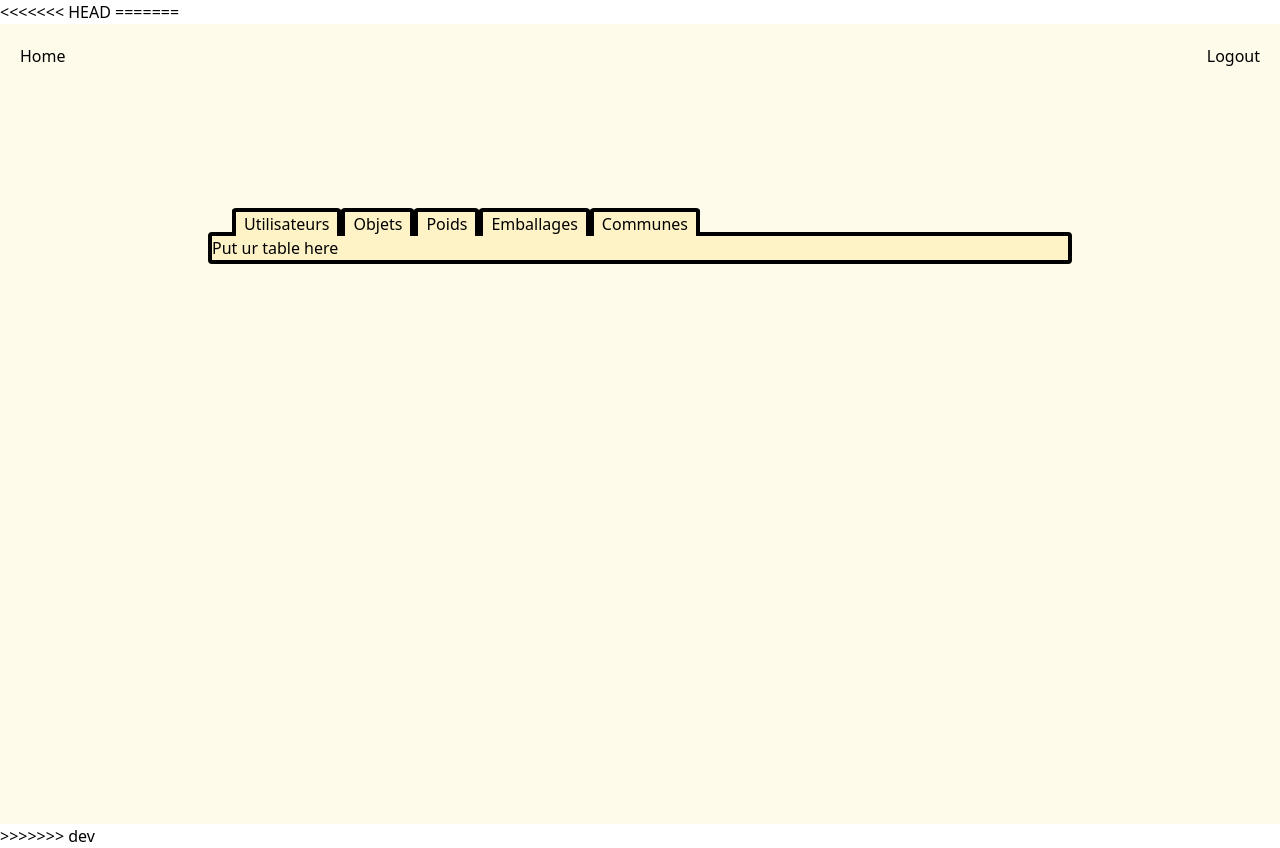
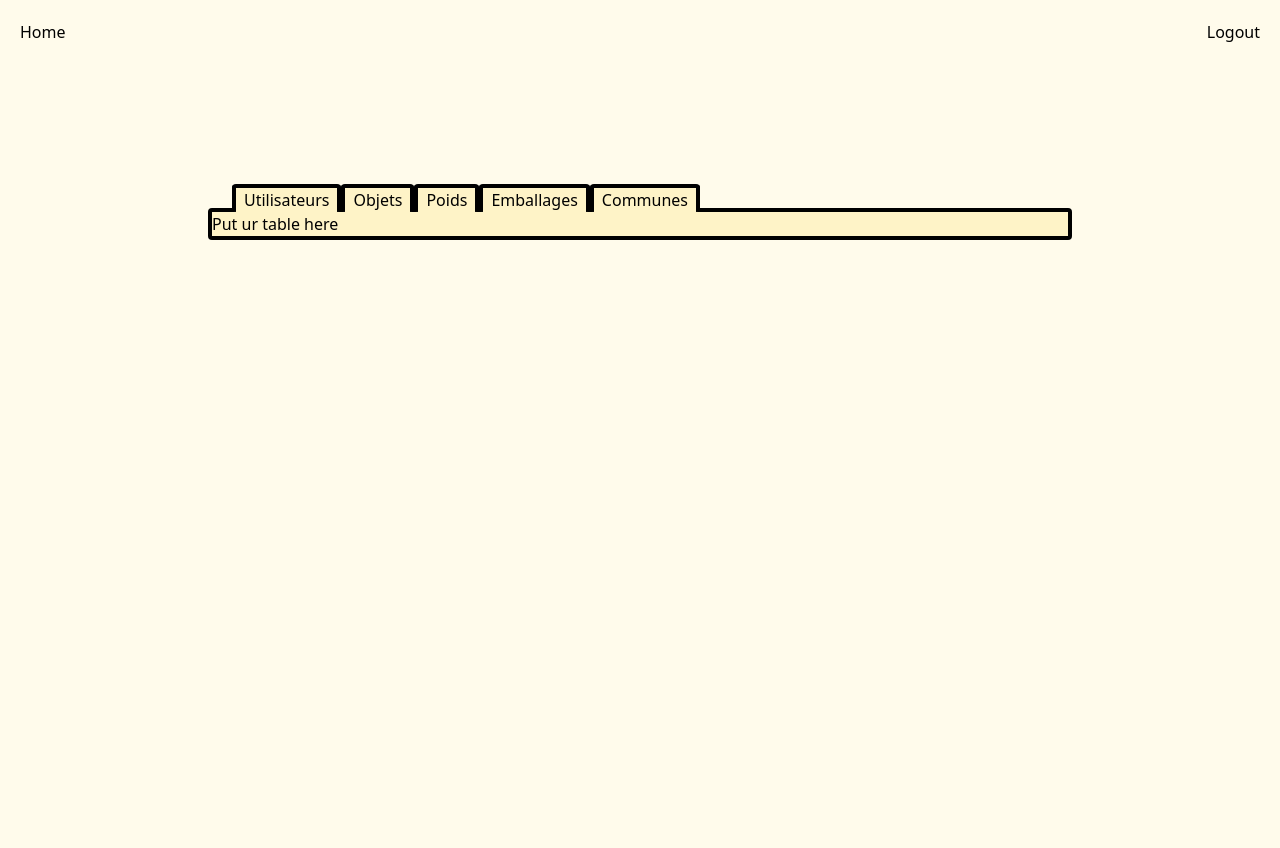
Before and after one commit to tcosattini/projet_tp_7, a Django app: page /home/ in a window 1280 px wide. After the commit the page ends 240 px from the top, so only its background shows below. Run offline with Django 4.2, Linux system fonts and the light colour scheme; style sheets or scripts are compiled from the project's sources; some libraries are stand-ins or nearby versions.

Commit message:
merge commit

```diff
--- a/projet_fil_rouge_api/theme/templates/base.html
+++ b/projet_fil_rouge_api/theme/templates/base.html
@@ -1,16 +1,6 @@
 {% load static tailwind_tags %}
 <!DOCTYPE html>
 <html lang="en">
-<<<<<<< HEAD
-	<head>
-    <title>Django Tailwind</title>
-		<meta charset="UTF-8">
-		<meta name="viewport" content="width=device-width, initial-scale=1.0">
-		<meta http-equiv="X-UA-Compatible" content="ie=edge">
-		<link rel="stylesheet" href="styles.css">
-		{% tailwind_css %}
-	</head>
-=======
 <head>
   <meta charset="UTF-8">
   <meta name="viewport" content="width=device-width, initial-scale=1.0">
@@ -26,6 +16,5 @@
 </body>
 
 {% block scripts %}{% endblock %}
->>>>>>> dev
 
 </html>
```
